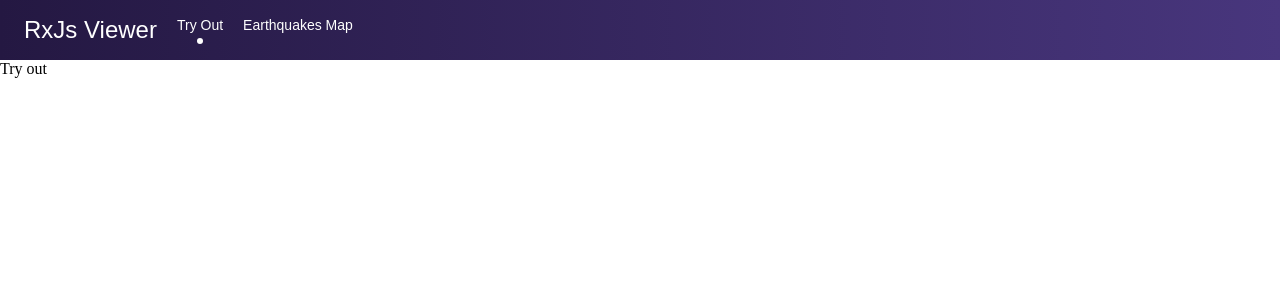
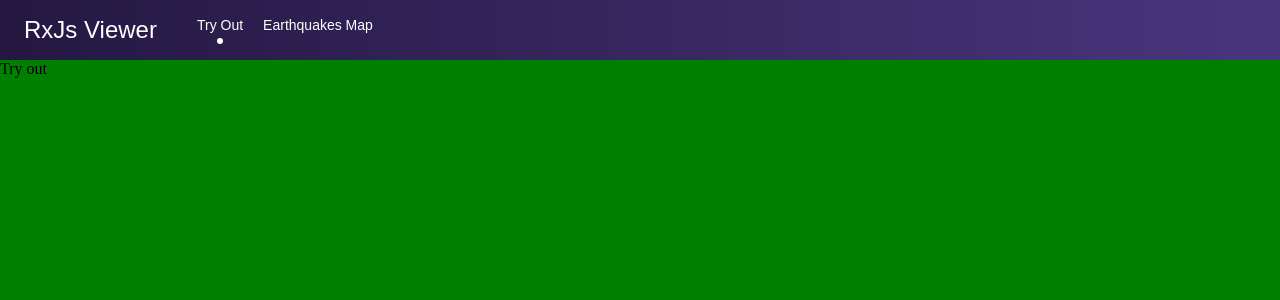
Before and after one commit to JoaoCasalNovo/rxjs-angular-earthquakes, an Angular app: page / in a window 1280 px wide. Shown: the top 300 px of the page. Built offline with nearby package versions, Linux system fonts and the light colour scheme; a web font is replaced by a local one.

Commit message:
feat(app-page): add 100% to page layout

```diff
--- a/src/app/app.component.html
+++ b/src/app/app.component.html
@@ -1,5 +1,5 @@
 <div class="earthquake-viewer-page">
-    <section class="header">
+    <div class="header">
         <div class="left-side">
             <div class="label">RxJs Viewer</div>
             <tabs [items]="viewTabs"></tabs>
@@ -10,9 +10,9 @@
                 [items]="tabsList">
             </tabs>
         </div>
-    </section>
-    <section class="map-visualiser">
+    </div>
+    <div class="visualiser">
         <earthquake-map *ngIf="mapSelected"></earthquake-map>
         <tryout *ngIf="!mapSelected"></tryout>
-    </section>
+    </div>
 </div>
--- a/src/app/app.component.less
+++ b/src/app/app.component.less
@@ -1,6 +1,9 @@
 .earthquake-viewer-page {
 	height: 100%;
 	width: 100%;
+
+	display: flex;
+    flex-direction: column;
 }
 
 .header {
@@ -17,6 +20,7 @@
 		color: white;
 		font-family: 'Lacquer', sans-serif;
 		font-size: 24px;
+		margin-right: 20px;
 	}
 
 	.right-side,
@@ -26,3 +30,8 @@
 		align-items: center;
 	}
 }
+
+.visualiser {
+	flex: 1 1 auto;
+	background-color: green;
+}
--- a/src/styles.less
+++ b/src/styles.less
@@ -1,5 +1,10 @@
 /* You can add global styles to this file, and also import other style files */
 @import "~leaflet/dist/leaflet.css";
+
+html,
+body {
+  height: 100%; /* needed for proper layout */
+}
 
 body {
 	margin: 0;
```
